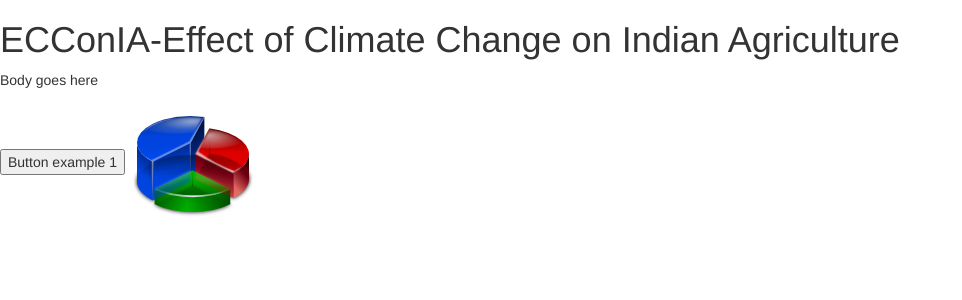
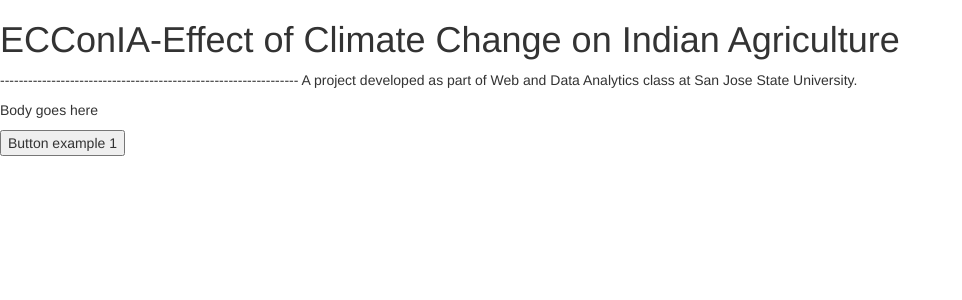
Before and after one commit to SnehaKK/ecconia, a Flask app: page / in a window 1280 px wide. Shown: the top 300 px of the page, without its empty margins (0-962 px from the left). Run offline with Flask 2, Linux system fonts and the light colour scheme; some libraries are stand-ins or nearby versions.

Commit message:
Editing the landing-page.html

```diff
--- a/templates/landing-page.html
+++ b/templates/landing-page.html
@@ -6,11 +6,16 @@
     <link href="//netdna.bootstrapcdn.com/bootstrap/3.0.0/css/bootstrap.min.css" rel="stylesheet">
 </head>
 <body>
+	<p>
 	<h1>ECConIA-Effect of Climate Change on Indian Agriculture</h1>
+	----------------------------------------------------------------
+
+	A project developed as part of Web and Data Analytics class at San Jose State University.
+	</p>
 
 	<p>Body goes here</p>
 	<button>Button example 1</button>
-	<img src="{{ url_for('static', filename='ico/chart.ico') }}">
+	<!-- <img src="{{ url_for('static', filename='ico/chart.ico') }}"> -->
 
 	{% block js_footer %}
       <script src="//ajax.googleapis.com/ajax/libs/jquery/1.10.2/jquery.min.js"></script>
```
